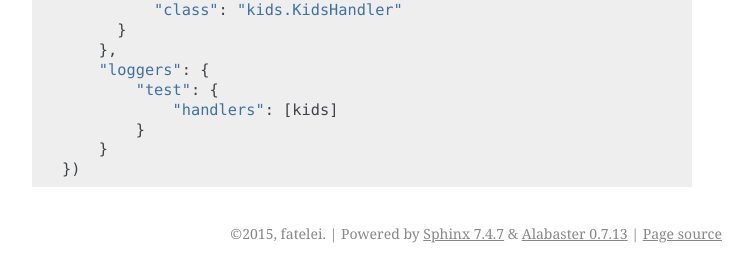
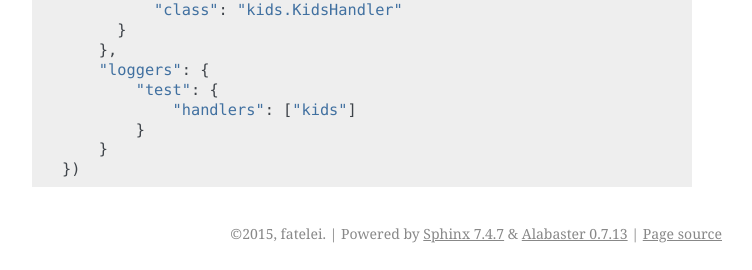
Before and after one commit to fatelei/kidspy, a Sphinx documentation site: the page built from docs/source/tutorial.rst, in a window 1280 px wide. Shown: the part 1087-1357 px from the top of the page, without its empty margins (388-1140 px from the left). Built offline with Sphinx 7.4.7, drawn with Linux system fonts in a browser that asks for light colours.

Commit message:
Update doc

```diff
--- a/docs/source/tutorial.rst
+++ b/docs/source/tutorial.rst
@@ -55,7 +55,7 @@ Here is code::
       },
       "loggers": {
           "test": {
-              "handlers": [kids]
+              "handlers": ["kids"]
           }
       }
   })
```
